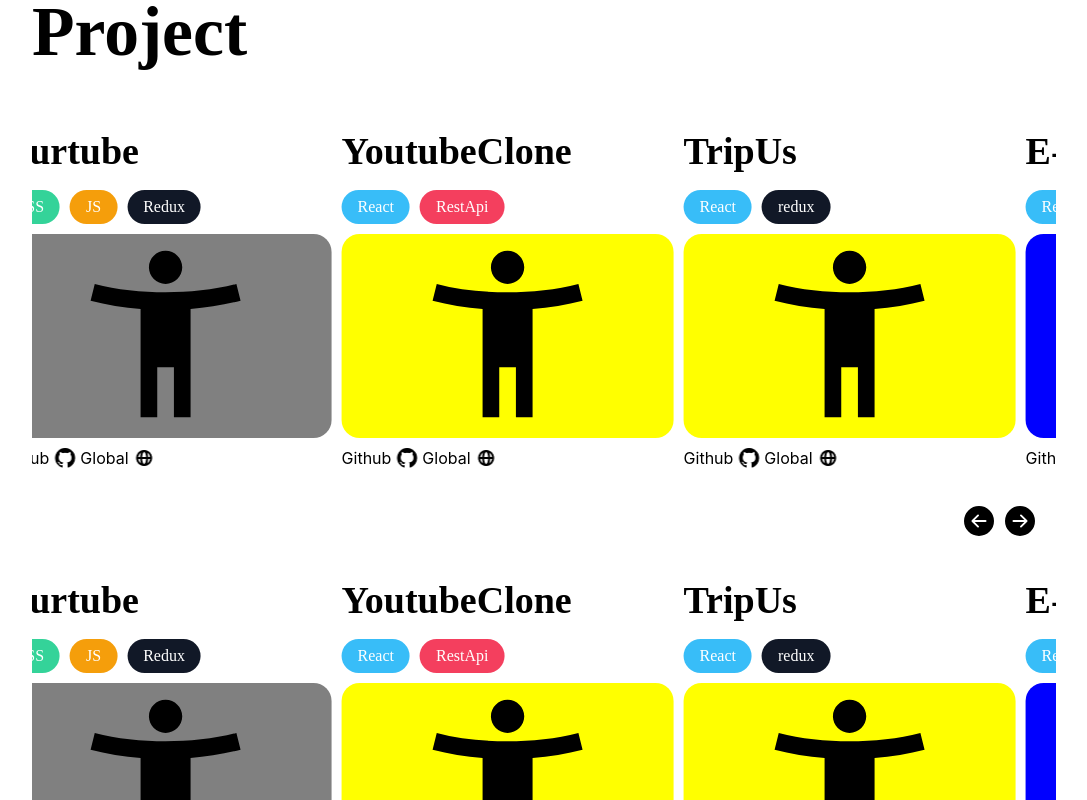
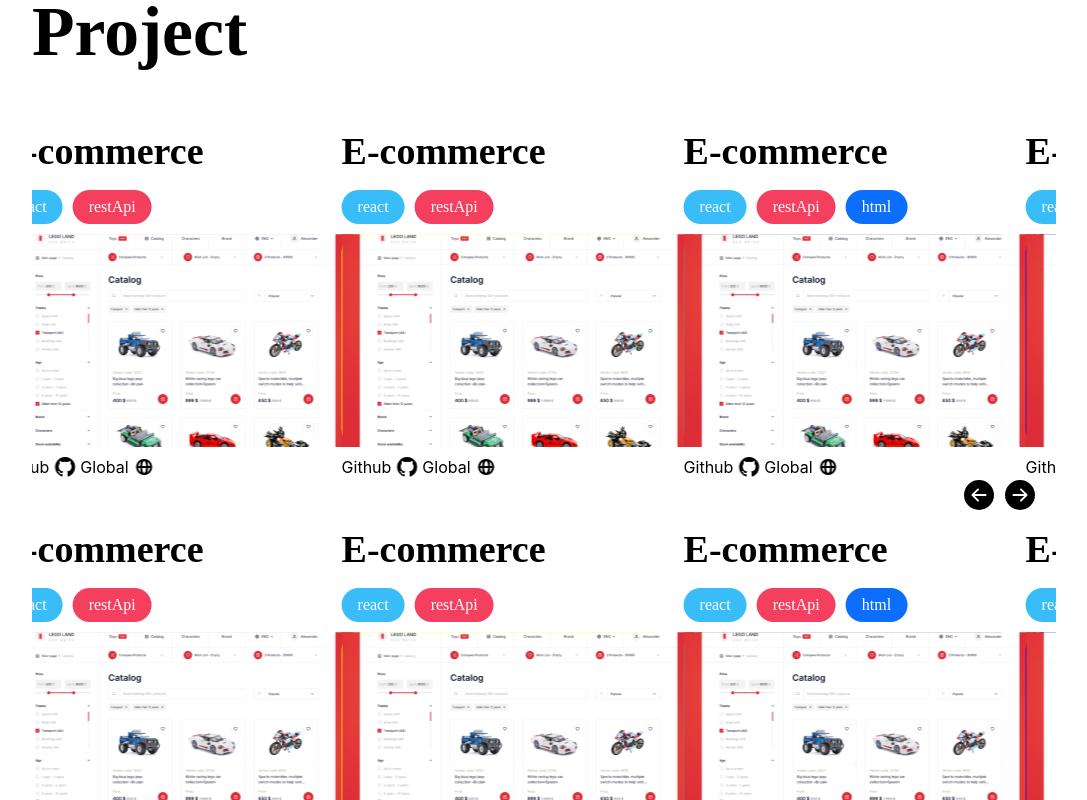
Before and after one commit to heemin96/Portfolio, a React (Create React App) app: page / in a window 1280 px wide. Shown: the part 1040-1840 px from the top of the page, without its empty margins (96-1183 px from the left). Built offline with nearby package versions, Linux system fonts and the light colour scheme.

Commit message:
모듈화 작업중

```diff
--- a/src/feature/DropDownMenu.jsx
+++ b/src/feature/DropDownMenu.jsx
@@ -6,6 +6,29 @@
 const DropDownMenu = () => {
   const [IsOpen, Ref, removeHandler] = useDetectClose(false);
 
+  const MenuList = [
+    {
+      link: "1",
+      fontColor: "black",
+      name: "Introduce",
+    },
+    {
+      link: "2",
+      fontColor: "blue",
+      name: "Project",
+    },
+    {
+      link: "3",
+      fontColor: "red",
+      name: "AboutMe",
+    },
+    {
+      link: "4",
+      fontColor: "green",
+      name: "Idea",
+    },
+  ];
+
   return (
     <Wrapper>
       <DropdownContainer>
@@ -13,21 +36,13 @@
           <MenuBar name="menubar" />
           <Menu isDropped={IsOpen}>
             <Ul>
-              <Link to="1" spy={true} smooth={true}>
-                <Li style={{ color: "black" }}>Introdice</Li>
-              </Link>
-
-              <Link to="2" spy={true} smooth={true}>
-                <Li style={{ color: "blue" }}>Project</Li>
-              </Link>
-
-              <Link to="3" spy={true} smooth={true}>
-                <Li style={{ color: "red" }}>AboutMe</Li>
-              </Link>
-
-              <Link to="4" spy={true} smooth={true}>
-                <Li style={{ color: "green" }}>Idea</Li>
-              </Link>
+              {MenuList.map(({ link, fontColor, name, index }) => (
+                <Link key={link.id} to={link} spy={true} smooth={true}>
+                  <Li key={fontColor.id} style={{ color: fontColor }}>
+                    {name}
+                  </Li>
+                </Link>
+              ))}
             </Ul>
           </Menu>
         </DropdownButton>
@@ -62,7 +77,7 @@
   padding: 10px;
   cursor: pointer;
 
-  @media (max-width: 1024px) {
+  ${({ theme }) => theme.device.tablet} {
     width: 130px;
   }
 
--- a/src/feature/SlickSlider.jsx
+++ b/src/feature/SlickSlider.jsx
@@ -13,6 +13,9 @@
 import { BsFillArrowLeftCircleFill } from "react-icons/bs";
 import { BsFillArrowRightCircleFill } from "react-icons/bs";
 import { MdAccessibilityNew } from "react-icons/md";
+
+import testImg from "../assets/icons/testImg.png";
+import { ReactComponent as Ecommerce2 } from "../assets/images/E_commerce.svg";
 
 const SlickSlider = (props) => {
   const settings = {
@@ -62,128 +65,66 @@
     ],
   };
 
+  const SlideList = [
+    {
+      name: "E-commerce",
+      stack: ["react", "restApi"],
+      backgroundColor: "blue",
+      img: { testImg },
+    },
+    {
+      name: "Youtube-clone",
+      stack: ["react", "restApi", "Redux"],
+      backgroundColor: "red",
+      img: { testImg },
+    },
+    {
+      name: "Ourtube",
+      stack: ["react", "restApi", "css"],
+      backgroundColor: "green",
+      img: { testImg },
+    },
+    {
+      name: "E-commerce",
+      stack: ["react", "restApi"],
+      backgroundColor: "pink",
+      img: { testImg },
+    },
+    {
+      name: "E-commerce",
+      stack: ["react", "restApi"],
+      backgroundColor: "yellow",
+      img: { testImg },
+    },
+    {
+      name: "E-commerce",
+      stack: ["react", "restApi", "html"],
+      backgroundColor: "gray",
+      img: { testImg },
+    },
+  ];
+
   return (
     <StyledSlider>
       <Slider {...settings}>
+        {SlideList.map(({ name, stack, backgroundColor, img, index }) => (
           <S.SliderContatiner>
-          <S.SliderLeadingTitle>E-commerce</S.SliderLeadingTitle>
+            <S.SliderLeadingTitle>{name}</S.SliderLeadingTitle>
             <S.SliderSkillStack>
-            <AppButton variant="react">React</AppButton>
-            <AppButton variant="restApi">RestApi</AppButton>
+              {stack.map((stack) => (
+                <AppButton variant={stack}>{stack}</AppButton>
+              ))}
             </S.SliderSkillStack>
-          <S.SliderImage style={{ backgroundColor: "blue" }}>
-            <MdAccessibilityNew style={{ fontSize: "200px" }} />
+            <S.SliderImage color={backgroundColor}>
+              {/* <MdAccessibilityNew className="icon" /> */}
               {/* <Ecommerce name="ecommerce" /> */}
+              {/* <Ecommerce2 />  모듈 x 직접 임포트*/}
+              <img src={testImg} />
             </S.SliderImage>
-          <S.SliderHub>
-            <span>Github</span>
-            <Github name="github" />
-
-            <span>Global</span>
-            <Global name="global" />
-          </S.SliderHub>
+            <HubContainer />
             <S.SliderBlock>-</S.SliderBlock>
           </S.SliderContatiner>
-
-        <S.SliderContatiner>
-          <S.SliderLeadingTitle>Trybe Course</S.SliderLeadingTitle>
-          <S.SliderSkillStack>
-            <AppButton variant="react">React native</AppButton>
-            <AppButton variant="redux">Redux</AppButton>
-          </S.SliderSkillStack>
-          <S.SliderImage style={{ backgroundColor: "red" }}>
-            <MdAccessibilityNew style={{ fontSize: "200px" }} />
-            {/* <TrybeCourse name="trybecourse" /> */}
-          </S.SliderImage>
-          <S.SliderHub>
-            <span>Github</span>
-            <Github name="github" />
-
-            <span>Global</span>
-            <Global name="global" />
-          </S.SliderHub>
-          <S.SliderBlock>-</S.SliderBlock>
-        </S.SliderContatiner>
-
-        <S.SliderContatiner>
-          <S.SliderLeadingTitle>Trybetunes</S.SliderLeadingTitle>
-          <S.SliderSkillStack>
-            <AppButton variant="react">HTML</AppButton>
-            <AppButton variant="css">CSS</AppButton>
-            <AppButton variant="js">JS</AppButton>
-            <AppButton variant="redux">Redux</AppButton>
-          </S.SliderSkillStack>
-          <S.SliderImage style={{ backgroundColor: "yellow" }}>
-            <MdAccessibilityNew style={{ fontSize: "200px" }} />
-            {/* <TrybeTunes name="trybetunes" /> */}
-          </S.SliderImage>
-          <S.SliderHub>
-            <span>Github</span>
-            <Github name="github" />
-
-            <span>Global</span>
-            <Global name="global" />
-          </S.SliderHub>
-          <S.SliderBlock>-</S.SliderBlock>
-        </S.SliderContatiner>
-
-        <S.SliderContatiner>
-          <S.SliderLeadingTitle>Ourtube</S.SliderLeadingTitle>
-          <S.SliderSkillStack>
-            <AppButton variant="css">CSS</AppButton>
-            <AppButton variant="js">JS</AppButton>
-            <AppButton variant="redux">Redux</AppButton>
-          </S.SliderSkillStack>
-          <S.SliderImage style={{ backgroundColor: "gray" }}>
-            <MdAccessibilityNew style={{ fontSize: "200px" }} />
-          </S.SliderImage>
-          <S.SliderHub>
-            <span>Github</span>
-            <Github name="github" />
-            <span>Global</span>
-            <Global name="global" />
-          </S.SliderHub>
-          <S.SliderBlock>-</S.SliderBlock>
-        </S.SliderContatiner>
-        <S.SliderContatiner>
-          <S.SliderLeadingTitle>YoutubeClone</S.SliderLeadingTitle>
-          <S.SliderSkillStack>
-            <AppButton variant="react">React</AppButton>
-            <AppButton variant="restApi">RestApi</AppButton>
-          </S.SliderSkillStack>
-          <S.SliderImage style={{ backgroundColor: "yellow" }}>
-            <MdAccessibilityNew style={{ fontSize: "200px" }} />
-            {/* <TrybeTunes name="trybetunes" /> */}
-          </S.SliderImage>
-          <S.SliderHub>
-            <span>Github</span>
-            <Github name="github" />
-
-            <span>Global</span>
-            <Global name="global" />
-          </S.SliderHub>
-          <S.SliderBlock>-</S.SliderBlock>
-        </S.SliderContatiner>
-
-        <S.SliderContatiner>
-          <S.SliderLeadingTitle>TripUs</S.SliderLeadingTitle>
-          <S.SliderSkillStack>
-            <AppButton variant="react">React</AppButton>
-            <AppButton variant="redux">redux</AppButton>
-          </S.SliderSkillStack>
-          <S.SliderImage style={{ backgroundColor: "yellow" }}>
-            <MdAccessibilityNew style={{ fontSize: "200px" }} />
-            {/* <TrybeTunes name="trybetunes" /> */}
-          </S.SliderImage>
-          <S.SliderHub>
-            <span>Github</span>
-            <Github name="github" />
-
-            <span>Global</span>
-            <Global name="global" />
-          </S.SliderHub>
-          <S.SliderBlock>-</S.SliderBlock>
-        </S.SliderContatiner>
+        ))}
       </Slider>
     </StyledSlider>
   );
@@ -204,11 +145,11 @@
     color: gray;
   }
 
-  @media (max-width: 1024px) {
+  ${({ theme }) => theme.device.tablet} {
     left: 89%;
   }
 
-  @media (max-width: 768px) {
+  ${({ theme }) => theme.device.mobile} {
     left: 82%;
     margin-top: 22rem;
   }
@@ -224,7 +165,7 @@
     color: gray;
   }
 
-  @media (max-width: 768px) {
+  ${({ theme }) => theme.device.mobile} {
     margin-top: 22rem;
   }
 `;
@@ -255,6 +196,11 @@
     border-radius: 18px;
     margin-right: 10px;
     text-align: center;
+    background-color: ${(props) => props.color};
+
+    .icon {
+      font-size: 200px;
+    }
   `,
 
   SliderHub: styled.div`
@@ -265,7 +211,7 @@
   `,
 
   SliderBlock: styled.div`
-    margin: 40px 0;
+    margin: 10px 0;
     color: white;
   `,
 };
@@ -288,4 +234,18 @@
 const Github = styled(IconComponentPng)``;
 const Global = styled(IconComponentPng)``;
 
+const HubContainer = () => {
+  return (
+    <>
+      <S.SliderHub>
+        <span>Github</span>
+        <Github name="github" />
+
+        <span>Global</span>
+        <Global name="global" />
+      </S.SliderHub>
+    </>
+  );
+};
+
 export default SlickSlider;
--- a/src/pages/IntroducePage.jsx
+++ b/src/pages/IntroducePage.jsx
@@ -47,13 +47,13 @@
     letter: -6%;
     margin: 20px 0;
 
-    // @media (max-width: 1024px) {
-    //   line-height: 30px;
-    //   letter: -6%;
-    //   font-weight: 600;
-    // }
+    ${({ theme }) => theme.device.tablet} {
+      line-height: 40px;
+      letter: -6%;
+      font-weight: 600;
+    }
 
-    @media (max-width: 768px) {
+    ${({ theme }) => theme.device.mobile} {
       // line-height: 30px;
       // letter: -6%;
       // font-weight: 600;
@@ -68,15 +68,11 @@
     line-height: 80px;
     text-align: center;
 
-    @media (max-width: 1024px) {
-      // font-size: 40px;
-      // font-weight: 600;
+    ${({ theme }) => theme.device.tablet} {
       line-height: 60px;
     }
 
-    @media (max-width: 768px) {
-      // font-size: 30px;
-
+    ${({ theme }) => theme.device.mobile} {
       line-height: 50px;
     }
   `,
--- a/src/pages/ProjectPage.jsx
+++ b/src/pages/ProjectPage.jsx
@@ -5,9 +5,9 @@
 function ProjectPage() {
   return (
     <W.ProjectGridContainer id="2">
-      <W.ProjectLeading>
+      <W.ProjectLeadingTitle>
         Recent <br /> Project
-      </W.ProjectLeading>
+      </W.ProjectLeadingTitle>
       <SlickSlider />
     </W.ProjectGridContainer>
   );
@@ -16,21 +16,20 @@
 const W = {
   ProjectGridContainer: styled.div``,
 
-  ProjectLeading: styled.div`
-    // font-size: 92px;
-    font-size: calc(12px + 4.5vw);
-    line-height: 82px;
-    font-weight: 700;
-    font-family: Poppins;
+  ProjectLeadingTitle: styled.div`
+    font-family: ${({ theme }) => theme.fontFamily.title};
+    font-size: ${({ theme }) => theme.fontSize.title};
+    line-height: ${({ theme }) => theme.lineHeight.title};
+    font-weight: ${({ theme }) => theme.fontWeight.title};
     margin-bottom: 50px;
 
-    @media (max-width: 1024px) {
+    ${({ theme }) => theme.device.tablet} {
       line-height: 45px;
     }
 
-    @media (max-width: 768px) {
+    ${({ theme }) => theme.device.mobile} {
       font-size: calc(40px + 4.5vw);
-      line-height: 50px;
+      line-height: calc(40px + 4.5vw);
       font-weight: 600;
     }
   `,
--- /dev/null
+++ b/src/styles/theme.js
@@ -0,0 +1,36 @@
+import styled, { css } from "styled-components";
+
+const fontFamily = {
+  title: "Poppins",
+};
+
+const fontSize = {
+  title: "calc(12px + 4.5vw);",
+};
+
+const fontWeight = {
+  title: "700",
+};
+
+const lineHeight = {
+  title: "82px",
+};
+
+const deviceSize = {
+  mobile: "768px",
+  tablet: "1024px",
+};
+
+const device = {
+  mobile: `@media only screen and (max-width: ${deviceSize.mobile})`,
+  tablet: `@media only screen and (max-width: ${deviceSize.tablet})`,
+};
+
+export const theme = {
+  fontFamily,
+  fontSize,
+  fontWeight,
+  lineHeight,
+  deviceSize,
+  device,
+};
```
Also changed, not shown: src/App.js (+4 -18 lines), src/pages/AboutMePage.jsx (+34 -24 lines), src/pages/IdeaPage.jsx (+12 -11 lines), src/assets/icons/testImg.png (added), src/assets/images/E_commerce.svg. Lines whose indentation alone changed are shown as unchanged.
